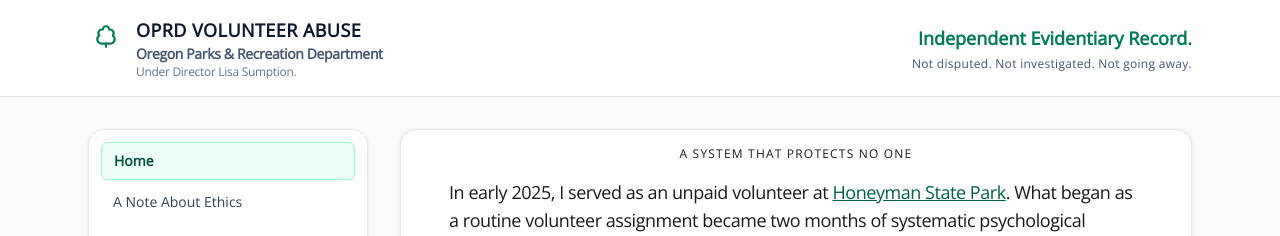
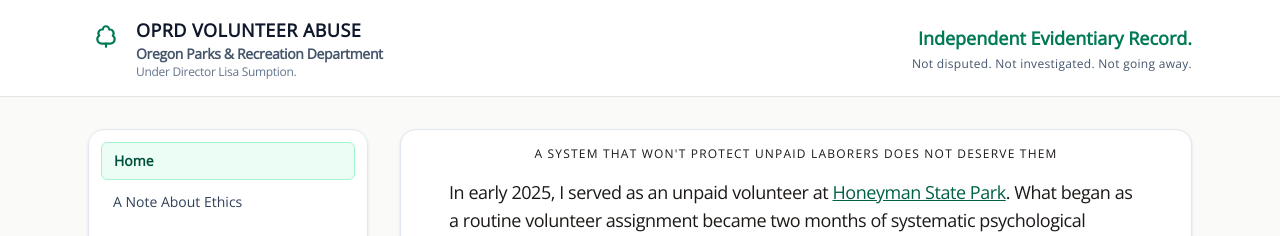
Before and after one commit to rswfire/rswfire.oprd, a Next.js app: page / in a window 1280 px wide. Shown: the top 236 px of the page. Built offline with nearby package versions, Linux system fonts and the light colour scheme.

Commit message:
Updated Index.tsx

```diff
--- a/app/(archive)/page.tsx
+++ b/app/(archive)/page.tsx
@@ -10,7 +10,7 @@ export default function OverviewPage() {
 
             <div className="p-4 bg-white border border-slate-200 rounded-2xl shadow-sm">
 
-                <div className="text-xs uppercase tracking-widest text-center">A System That Protects No One</div>
+                <div className="text-xs uppercase tracking-widest text-center">A System That Won't Protect Unpaid Laborers Does Not Deserve Them</div>
 
                 <div className="mt-4 mb-8 mx-8 text-base sm:text-lg tracking-tight">
                     In early 2025, I served as an unpaid volunteer at <Link href="https://stateparks.oregon.gov/index.cfm?do=park.profile&parkId=95" target="_blank" className="underline text-emerald-800 hover:text-emerald-600">Honeyman State Park</Link>. What began as a routine volunteer assignment became two months of systematic psychological pressure, coercive tactics, and institutional retaliation, followed by dismissal and expulsion from all <Link href="https://www.oregon.gov/oprd/AO/Pages/AU-about.aspx" target="_blank" className="underline text-emerald-800 hover:text-emerald-600">Oregon State Parks</Link>.
```
